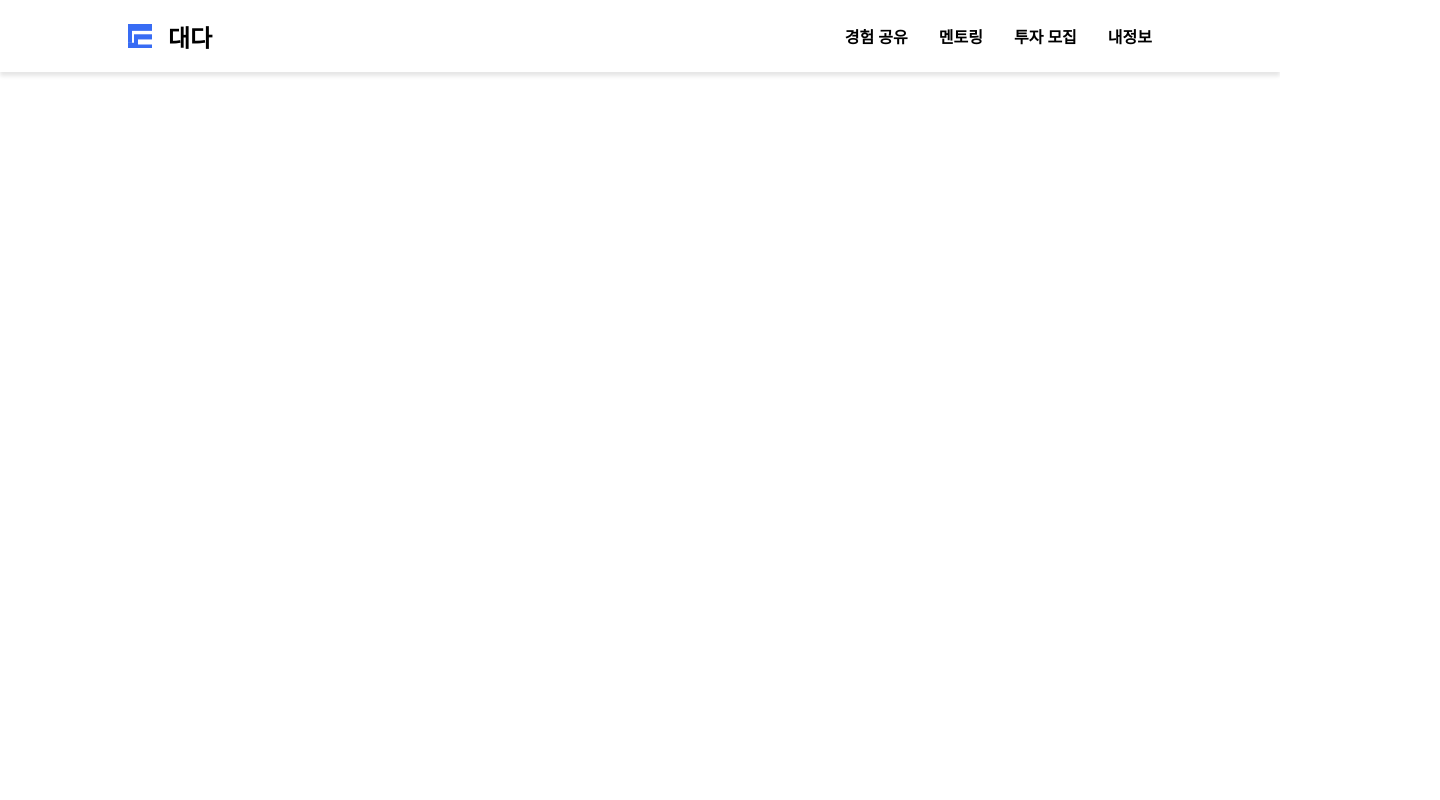
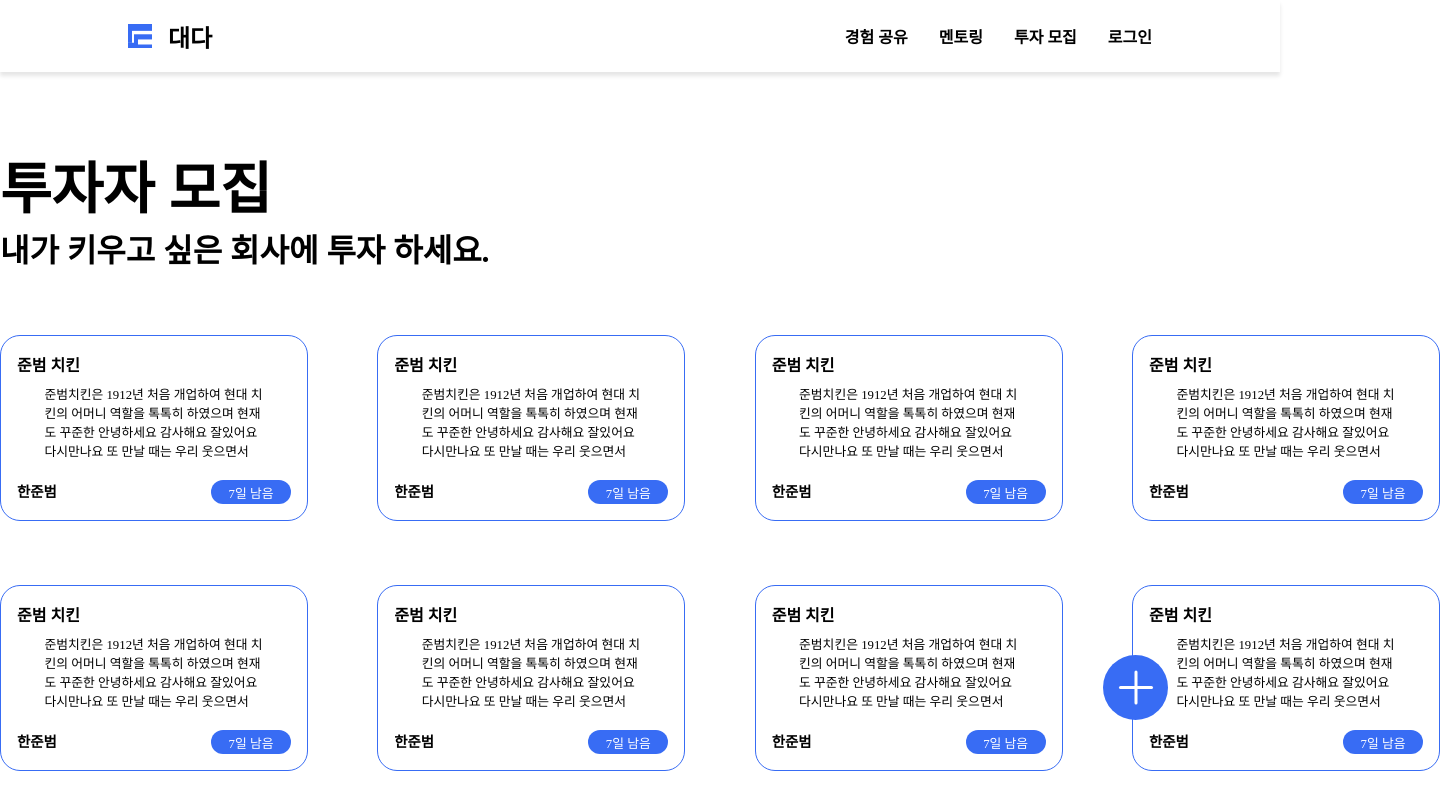
Before and after one commit to khj1030/CO1project, a React (Create React App) app in the folder frontend/: page /invest in a window 1280 px wide. Shown: the top 800 px of the page, 1440 px wide, since content can reach past the window. Built offline with nearby package versions, Linux system fonts and the light colour scheme.

Commit message:
:sparkles: [invest] 투자 페이지 퍼블리싱

```diff
--- a/frontend/src/Router.tsx
+++ b/frontend/src/Router.tsx
@@ -13,6 +13,7 @@ import ExperienceDetail from "./pages/ExperienceDetail";
 import CreateExpPage from "./pages/CreateExpPage";
 import CreateMento from "./components/createMento/CreateMento";
 import CreateinvestPage from "./pages/CreateinvestPage";
+import Invest from "./components/invest/Invest";
 
 const Router = () => {
   return (
@@ -31,6 +32,7 @@ const Router = () => {
         <Route path="/signin2" element={<Signin2 />} />
         <Route path="/signin3" element={<Signin3 />} />
         <Route path="/mypage" element={<Mypage />} />
+        <Route path="/invest" element={<Invest/>} />
       </Routes>
     </BrowserRouter>
   );
--- a/frontend/src/components/common/header/Header.tsx
+++ b/frontend/src/components/common/header/Header.tsx
@@ -1,10 +1,21 @@
-import React from "react";
+import React, {useState, useEffect} from "react";
 import * as S from "./Header.style";
 import Logo from "../../../asset/Logo.svg";
 import { useNavigate } from "react-router-dom";
 
+
 const Header = () => {
+  const [isLogin, setIsLogin] = useState<boolean>();
   const navigate = useNavigate();
+
+  useEffect(()=>{
+    if(localStorage.getItem('accessToken')){
+      setIsLogin(true)
+    } else {
+      setIsLogin(false)
+    }
+  },[])
+
   return (
     <S.MainHeaderWrap>
       <S.SubHeaderWrap>
@@ -16,7 +27,12 @@ const Header = () => {
           <span onClick={() => navigate("/experience")}>경험 공유</span>
           <span onClick={() => navigate("/mentor")}>멘토링</span>
           <span>투자 모집</span>
-          <span>내정보</span>
+          {isLogin ?
+          <>
+            <span onClick={()=>{navigate('/mypage')}}>내정보</span>
+            <span onClick={()=>{localStorage.removeItem('accessToken')}}>로그아웃</span>
+          </>
+          : <span onClick={()=>{navigate('/signup')}}>로그인</span>}
         </S.ContentsWrap>
       </S.SubHeaderWrap>
     </S.MainHeaderWrap>
--- /dev/null
+++ b/frontend/src/components/invest/Invest.style.ts
@@ -0,0 +1,96 @@
+import styled from "styled-components";
+
+export const Wrapper = styled.div`
+    width: 90rem;
+
+    margin: auto;
+`
+
+export const Title = styled.div`
+    margin-top: 4.5rem;
+
+    font-size: 3.5rem;
+    font-family: Pretendard;
+    font-weight: 600;
+`
+
+export const SubTitle = styled.div`
+    font-size: 2rem;
+    font-family: "Pretendard";
+    font-weight: 600;
+`
+
+export const ContentWrapper = styled.div`
+    margin-top: 4rem;
+
+    display: flex;
+    justify-content: space-between;
+`
+
+export const ContentBox = styled.div`
+    padding: 1rem;
+
+    width: calc(18.125rem - 1rem);
+    height: calc(10.5rem - 1rem);
+
+    border-radius: 20px;
+    border: 1px solid #386CF4;
+
+    display: flex;
+    flex-direction: column;
+    justify-content: space-between;
+`
+
+export const ContentTitle = styled.div`
+    font-size: 1rem;
+    font-family: "Pretendard";
+    font-weight: 600;
+`
+
+export const Content = styled.div`
+    margin: auto;
+    margin-top: 0.5rem;
+
+    font-size: 0.8rem;
+    font-family: "Pretendard";
+
+
+    width: 80%;
+    height: 50%;
+
+    overflow: hidden;
+`
+
+export const Info = styled.div`
+    display: flex;
+    justify-content: space-between;
+`
+
+export const ContentName = styled.div`
+    font-size: 0.9rem;
+    font-family: "Pretendard";
+    font-weight: 700;
+`
+
+export const LeftDays = styled.div`
+    width: 5rem;
+    height: 1.5rem;
+
+    border-radius: 13px;
+    background: #386CF4;
+
+    color: #FFF;
+    font-size: 0.8rem;
+    font-family: "Pretendard";
+    font-weight: 300;
+
+    display: flex;
+    align-items: center;
+    justify-content: center;
+`
+
+export const PulsIcon = styled.img`
+    position: fixed;
+    right: 7rem;
+    bottom: 5rem;
+`
--- /dev/null
+++ b/frontend/src/components/invest/Invest.tsx
@@ -0,0 +1,37 @@
+import * as S from "./Invest.style"
+import PulsInvest from "../../asset/PlusInvest.svg"
+
+const Invest = () => {
+    let Cnt = [1,2,3,4];
+
+    return(
+        <>
+            <S.Wrapper>
+                <S.Title>투자자 모집</S.Title>
+                <S.SubTitle>내가 키우고 싶은 회사에 투자 하세요.</S.SubTitle>
+
+                    {
+                        Cnt.map((val)=>(
+                            <S.ContentWrapper>
+                            { Cnt.map((val)=>(
+                                <S.ContentBox>
+                                    <S.ContentTitle>준범 치킨</S.ContentTitle>
+                                    <S.Content>준범치킨은 1912년 처음 개업하여 현대 치킨의 어머니 역할을 톡톡히 하였으며 현재도 꾸준한
+            안녕하세요 감사해요 잘있어요 다시만나요 또 만날 때는 우리 웃으면서 눈물은 저 꽃나무 뒤로 넘겨두고 곧 다시 만날 그 날을 위해....</S.Content>
+                                    <S.Info>
+                                        <S.ContentName>한준범</S.ContentName>
+                                        <S.LeftDays>7일 남음</S.LeftDays>
+                                    </S.Info>
+                                </S.ContentBox>
+                            )) }
+                            </S.ContentWrapper>
+                        ))
+                    }
+
+            </S.Wrapper>
+            <S.PulsIcon src={PulsInvest} />
+        </>
+    )
+}
+
+export default Invest
--- a/frontend/src/components/signup/Signup.tsx
+++ b/frontend/src/components/signup/Signup.tsx
@@ -20,6 +20,7 @@ const Signup = (): ReactElement => {
         navigate("/");
       })
       .catch((err) => {
+        alert("로그인 실패")
         console.log(err);
       });
   };
@@ -40,7 +41,7 @@ const Signup = (): ReactElement => {
 
         <S.InputWrapper>
           비밀번호
-          <S.Input
+          <S.Input type="password"
             onChange={(e) => {
               setPw(e.target.value);
             }}
```
Also changed, not shown: frontend/src/asset/PlusInvest.svg (added).
